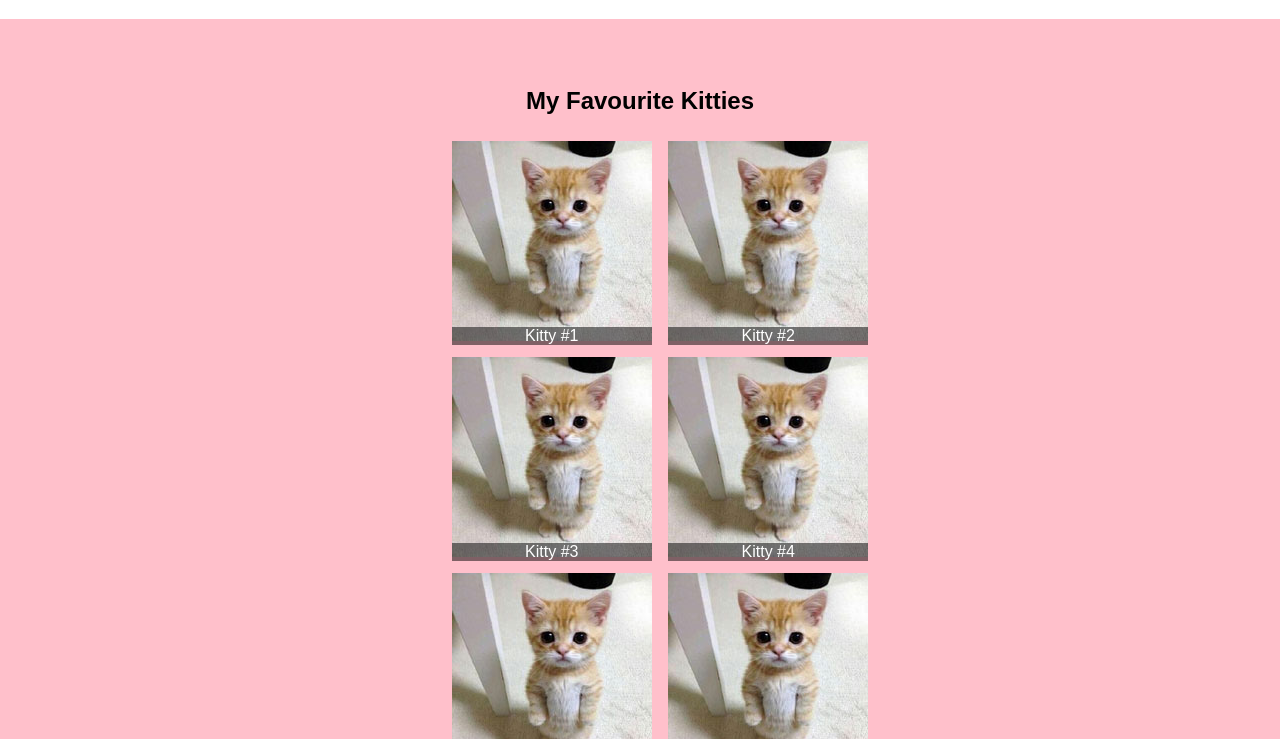
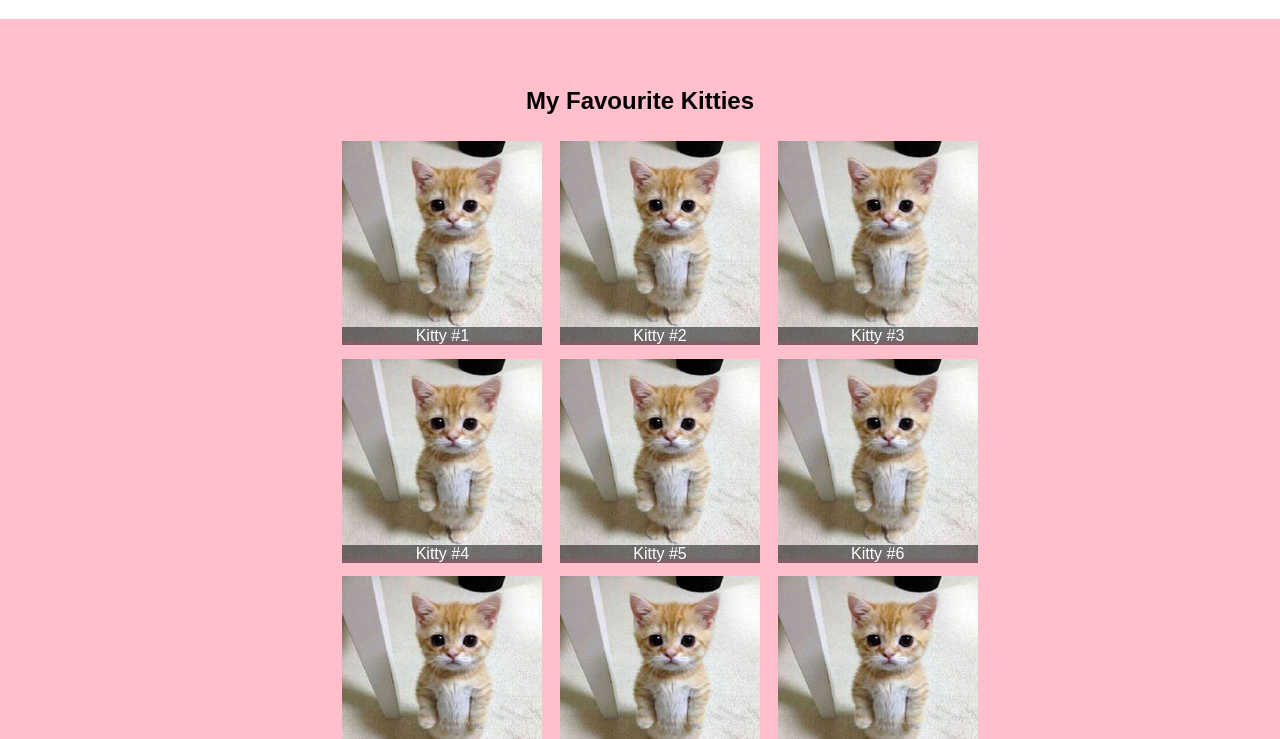
Before and after one commit to alicephieu/kittybonanza, a plain HTML site: page index.html in a window 1280 px wide. Shown: the part 61-800 px from the top of the page. Drawn offline with Linux system fonts and the light colour scheme.

Commit message:
adjusted gallery width

```diff
--- a/css/style.css
+++ b/css/style.css
@@ -44,8 +44,8 @@ MAIN
 }
 
 #main ul.gallery {
-    width: 50%;
-    margin: 0 auto;
+    width: 700px;
+    margin: auto;
     list-style-type: none;
 }
 
```
